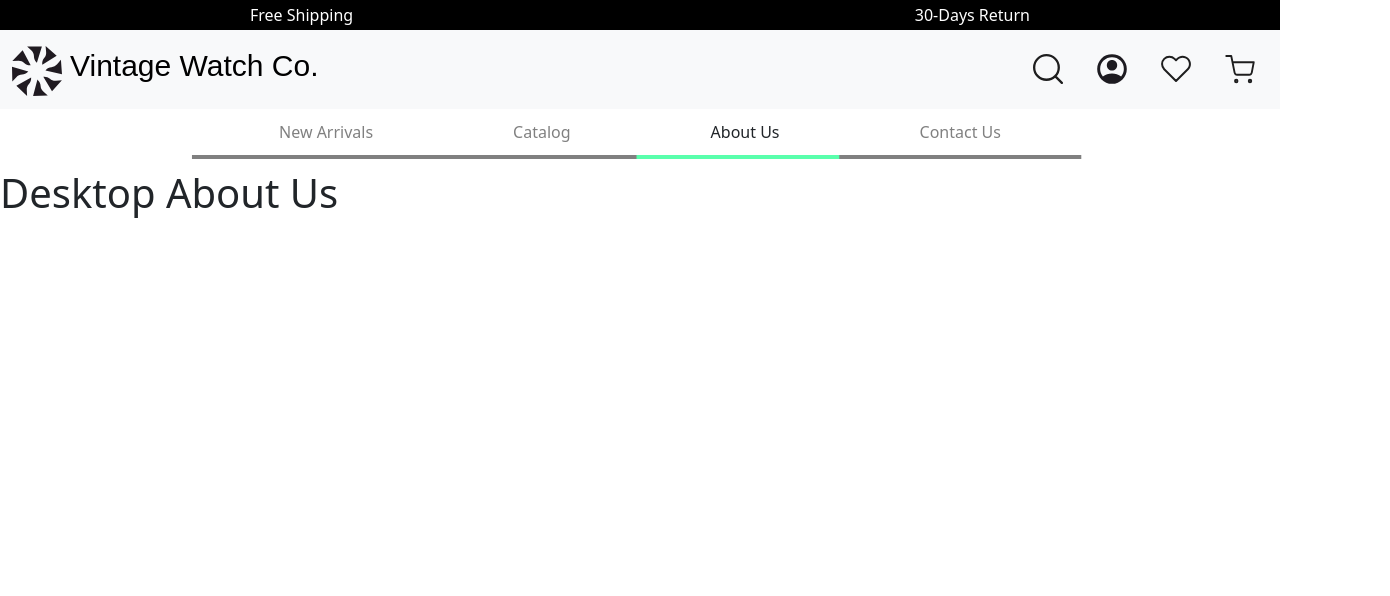
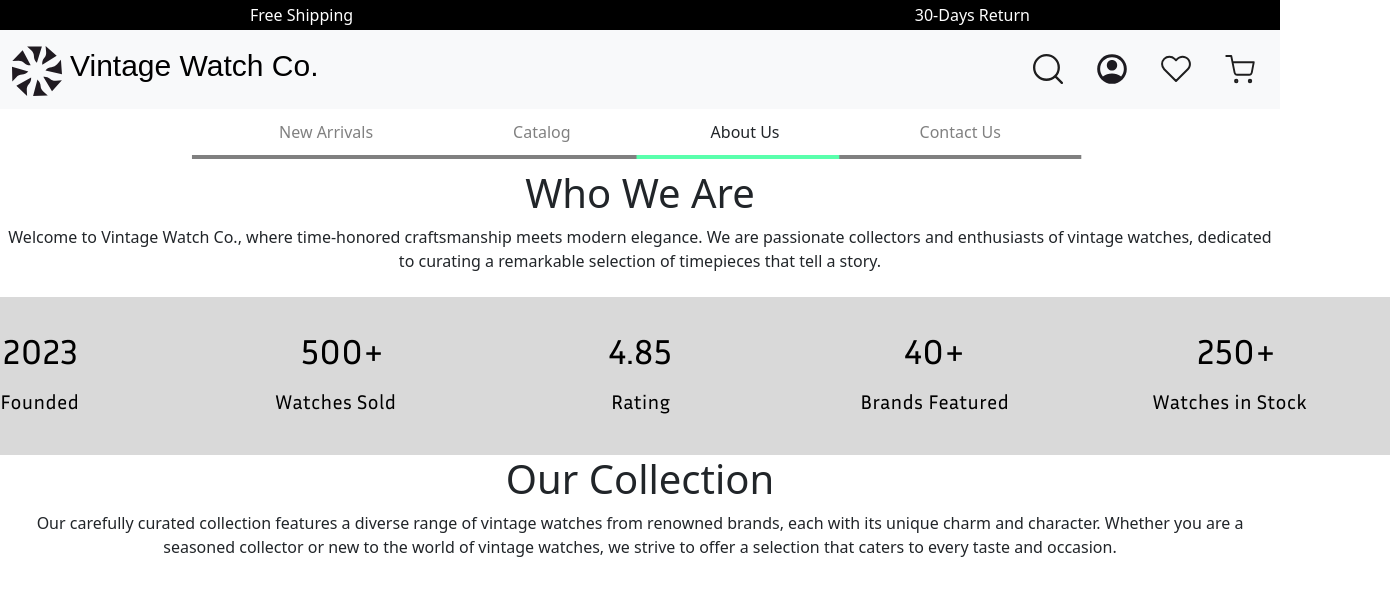
Before and after one commit to hellorahat/vintage-watch-website, a React (Vite) app: page /vintage-watch-website/about-us in a window 1280 px wide. Shown: the top 596 px of the page, 1390 px wide, since content can reach past the window. Built offline with nearby package versions, Linux system fonts and the light colour scheme; a web font is replaced by a local one.

Commit message:
added about page and minor bug fixes

```diff
--- a/src/pages/AboutUs.jsx
+++ b/src/pages/AboutUs.jsx
@@ -1,6 +1,7 @@
 import { useMediaQuery } from 'react-responsive';
-
-
+import Image from '../assets/image.jpg'
+import { Height } from '@mui/icons-material';
+import '../styles/AboutUs.css'
 function AboutUs() {
     const isMobile = useMediaQuery({ query: '(max-width: 768px)' });
 
@@ -22,7 +23,19 @@ function MobileLayout() {
 function DesktopLayout() {
     return (
         <div>
-            <h1>Desktop About Us</h1>
+
+            <h1 className='who'>Who We Are</h1>
+            <div className='who'>
+            Welcome to Vintage Watch Co., where time-honored craftsmanship meets modern elegance. We are passionate collectors and enthusiasts of vintage watches, dedicated to curating a remarkable selection of timepieces that tell a story.
+            <br/><br/></div>
+           <div className='bannerBox'>
+            <img className="banner" src={Image} alt="img"/>
+            </div>
+            <h1 className='who'>Our Collection</h1>
+            <div className='who'>
+            Our carefully curated collection features a diverse range of vintage watches from renowned brands, each with its unique charm and character. Whether you are a seasoned collector or new to the world of vintage watches, we strive to offer a selection that caters to every taste and occasion.
+            </div>
+
         </div>
     )
 }
--- a/src/pages/product.jsx
+++ b/src/pages/product.jsx
@@ -1,5 +1,6 @@
 import { useMediaQuery } from 'react-responsive';
 import watch from '../assets/casio.jpg';
+import atcb from '../assets/addToCart.jpg';
 import * as React from 'react';
 import Button from '@mui/material/Button';
 import AddShoppingCartIcon from '@mui/icons-material/AddShoppingCart';
@@ -65,7 +66,7 @@ const Item = styled(Paper)(({ theme }) => ({
 function BasicGrid() {
     return (
       <Box sx={{ flexGrow: 1}}>
-        <Grid className="gridB" container spacing={2}>
+        <Grid className="gridB" container spacing={10}>
         <Grid size = {2}></Grid>
 
           <Grid size={4} className="itemPicBox">
@@ -77,7 +78,7 @@ function BasicGrid() {
                 Brand<br/>
                 Watch Name<br/>
                 $ XXX.XX<br/>
-                <Button variant="outlined" endIcon={<AddShoppingCartIcon />}>
+                <Button className="ATCButton" variant="outlined" endIcon={<AddShoppingCartIcon />}>
                 Add To Cart
                 </Button>
             </Item>
--- /dev/null
+++ b/src/styles/AboutUs.css
@@ -0,0 +1,14 @@
+.banner{
+    height: 158px;
+    width:1500px;
+
+}
+
+.bannerBox{
+    display: flex;
+    justify-content: center;
+    align-items: center;
+}
+.who{
+    text-align: center;
+}
--- a/src/styles/Home.css
+++ b/src/styles/Home.css
@@ -1,10 +1,11 @@
 .home_container {
   width: 100%;
   height: 100%;
-  display: grid;
+  display: flex;
   grid-template-columns: 200px 800px;
   justify-content: space-evenly;
   position: absolute;
+
 }
 
 .carousel {
--- a/src/styles/Product.css
+++ b/src/styles/Product.css
@@ -18,8 +18,9 @@
         text-Align: center;
 }
 
-.gridB{
-    justify-Content: center;
-    align-Items: center;
+.ATCButton{
+    max-width: 464px;
+    max-height: 56px;
+    width: 100%;
     height: 100%;
 }
```
Also changed, not shown: src/assets/addToCart.jpg (added), src/assets/image.jpg (added).
